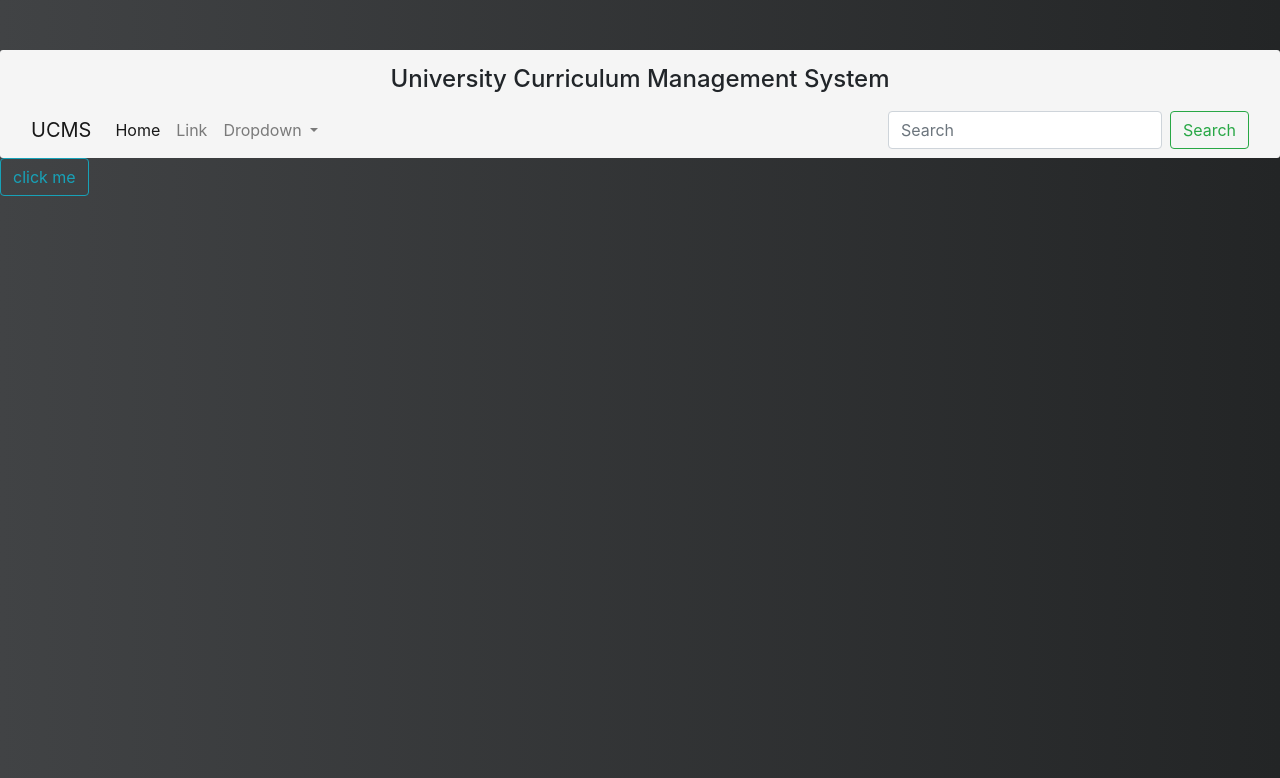
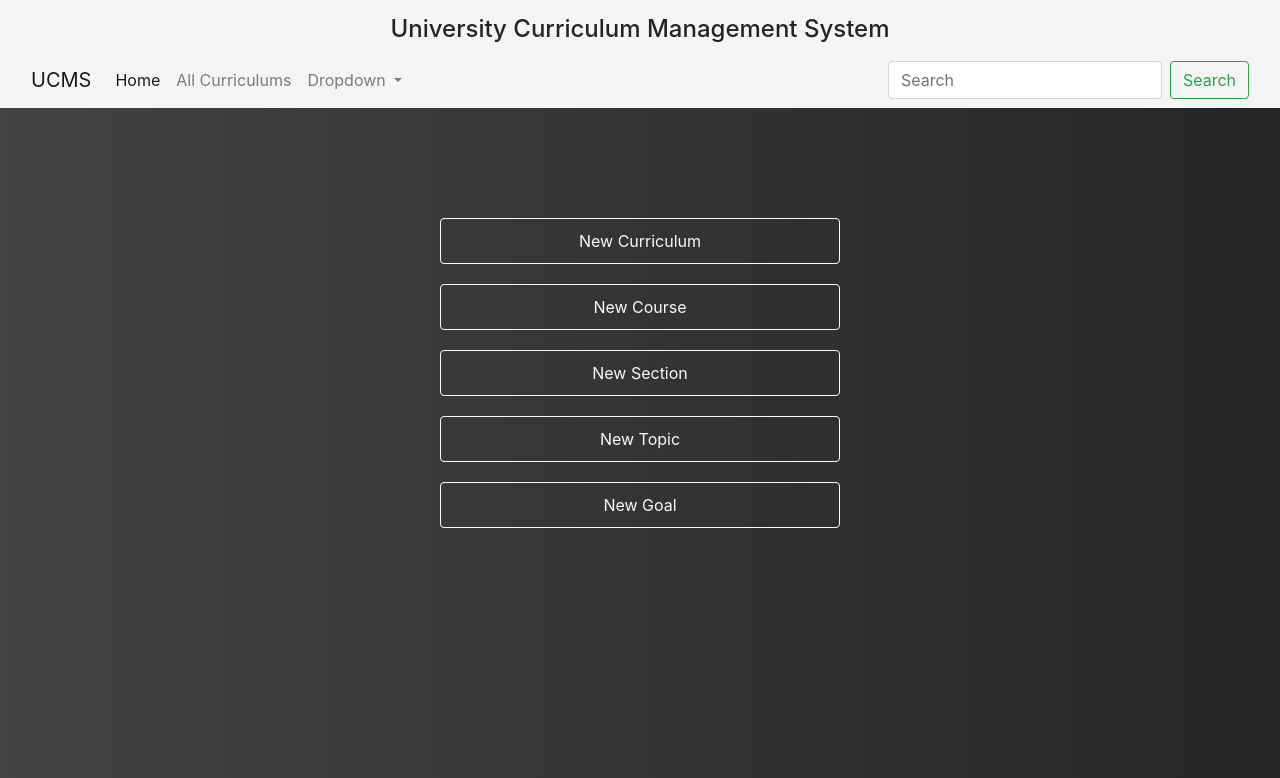
Before and after one commit to Stefan28BU/MajorProjects_Spring2019_UniversityCurriculum, a Django app: page /Curriculum/ in a window 1280 px wide. Shown: the top 778 px of the page. Run offline with Django 3.2, Linux system fonts and the light colour scheme; style sheets or scripts are compiled from the project's sources; some libraries are stand-ins or nearby versions.

Commit message:
frontend

```diff
--- a/database_site/Curriculum/templates/index.html
+++ b/database_site/Curriculum/templates/index.html
@@ -3,7 +3,9 @@
 <head>
     <meta charset="UTF-8">
     <title>Curriculum System</title>
-    <link rel="stylesheet" href="style/style.scss" media="screen"/>
+
+    {% load static %}
+    <link rel="stylesheet" , href="{% static 'styles/style.scss' %}">
 
     <link rel="stylesheet" href="https://stackpath.bootstrapcdn.com/bootstrap/4.3.1/css/bootstrap.min.css"
           integrity="sha384-ggOyR0iXCbMQv3Xipma34MD+dH/1fQ784/j6cY/iJTQUOhcWr7x9JvoRxT2MZw1T" crossorigin="anonymous">
@@ -21,11 +23,11 @@
             text-align: center;
             position: center;
             padding: 15px 15px 0 15px;
-            border-radius: 3px;
             background-color: whitesmoke;
         }
 
         body {
+            text-align: center;
             background: #232526; /* fallback for old browsers */
             background: -webkit-linear-gradient(to right, #414345, #232526); /* Chrome 10-25, Safari 5.1-6 */
             background: linear-gradient(to right, #414345, #232526); /* W3C, IE 10+/ Edge, Firefox 16+, Chrome 26+, Opera 12+, Safari 7+ */
@@ -36,6 +38,17 @@
             background-color: whitesmoke;
         }
 
+        .myModal {
+            margin-top: 100px;
+            width: 50%;
+            display: inline-block;
+        }
+
+        .mybtn1 {
+            padding: 10px 60px 10px 60px;
+            margin: 10px 10px 10px 10px;
+            width: 400px;
+        }
     </style>
 </head>
 <body>
@@ -57,7 +70,7 @@
                         <a class="nav-link" href="#">Home <span class="sr-only">(current)</span></a>
                     </li>
                     <li class="nav-item">
-                        <a class="nav-link" href="#">Link</a>
+                        <a class="nav-link" href="#">All Curriculums</a>
                     </li>
                     <li class="nav-item dropdown">
                         <a class="nav-link dropdown-toggle" href="#" id="navbarDropdown" role="button"
@@ -81,8 +94,15 @@
         </nav>
     </div>
 </div>
-<div class="">
-    <button class="btn btn-outline-info" type="button" name="button">click me</button>
+<div class="myModal">
+    <button class="btn btn-outline-light mybtn1" type="button" name="button">New Curriculum</button>
+    <button class="btn btn-outline-light mybtn1" type="button" name="button">New Course</button>
+    <button class="btn btn-outline-light mybtn1" type="button" name="button">New Section</button>
+
+    <button class="btn btn-outline-light mybtn1" type="button" name="button">New Topic</button>
+    <button class="btn btn-outline-light mybtn1" type="button" name="button">New Goal</button>
+
 </div>
+
 </body>
 </html>
--- a/database_site/Curriculum/templates/style/style.scss
+++ /dev/null
@@ -1,5 +0,0 @@
-.titleMid {
-  margin-top: 50px;
-  text-align: center;
-  position: center;
-}
```
Also changed, not shown: database_site/Curriculum/templates/curriculum/newCurriculum.html (added, +10 -0 lines), database_site/Curriculum/static/styles/style.scss (added).
